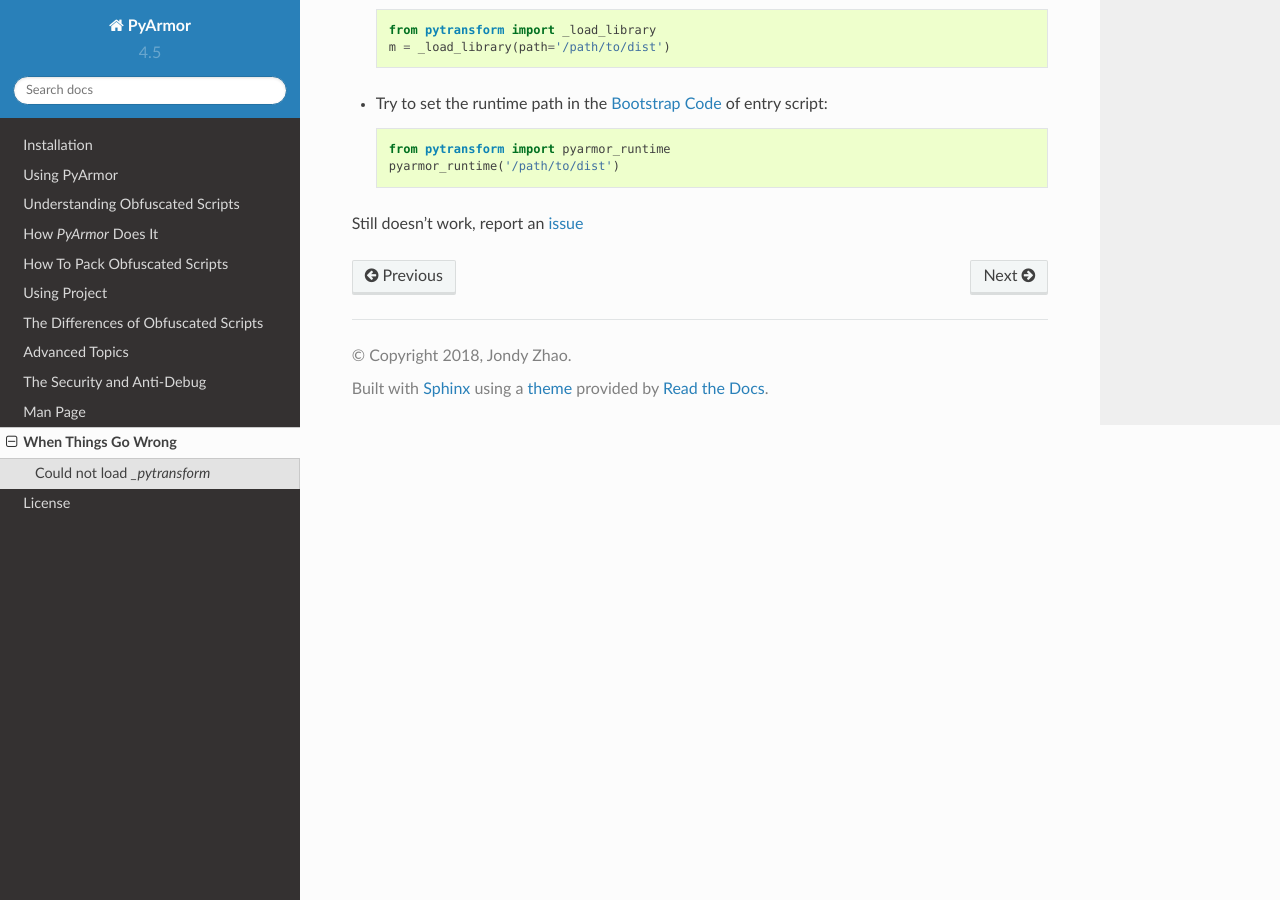
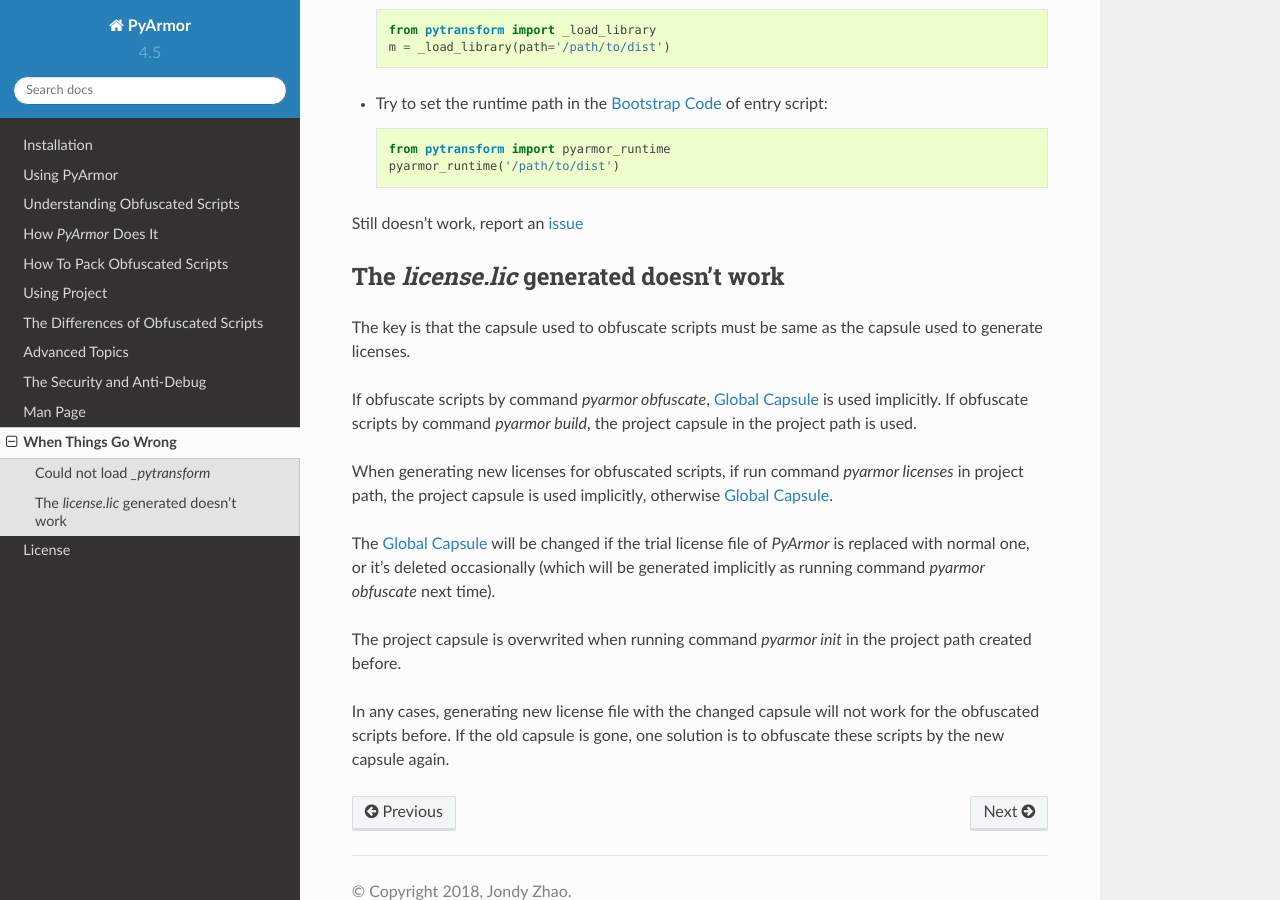
Before and after one commit to dashingsoft/pyarmor, a Sphinx documentation site: the page built from docs/questions.rst, in a window 1280 px wide and 900 px high, scrolled down 507 px. Built offline with Sphinx 7.4.7 and the Read the Docs theme 2.0.0, drawn with Linux system fonts in a browser that asks for light colours.

Commit message:
Add answer

```diff
--- a/docs/questions.rst
+++ b/docs/questions.rst
@@ -33,4 +33,31 @@
 
 Still doesn't work, report an issue_
 
+The `license.lic` generated doesn't work
+----------------------------------------
+
+The key is that the capsule used to obfuscate scripts must be same as
+the capsule used to generate licenses.
+
+If obfuscate scripts by command `pyarmor obfuscate`, :ref:`Global
+Capsule` is used implicitly. If obfuscate scripts by command `pyarmor
+build`, the project capsule in the project path is used.
+
+When generating new licenses for obfuscated scripts, if run command
+`pyarmor licenses` in project path, the project capsule is used
+implicitly, otherwise :ref:`Global Capsule`.
+
+The :ref:`Global Capsule` will be changed if the trial license file of
+|PyArmor| is replaced with normal one, or it's deleted occasionally
+(which will be generated implicitly as running command `pyarmor
+obfuscate` next time).
+
+The project capsule is overwrited when running command `pyarmor init`
+in the project path created before.
+
+In any cases, generating new license file with the changed capsule
+will not work for the obfuscated scripts before. If the old capsule is
+gone, one solution is to obfuscate these scripts by the new capsule
+again.
+
 .. include:: _common_definitions.txt
```
